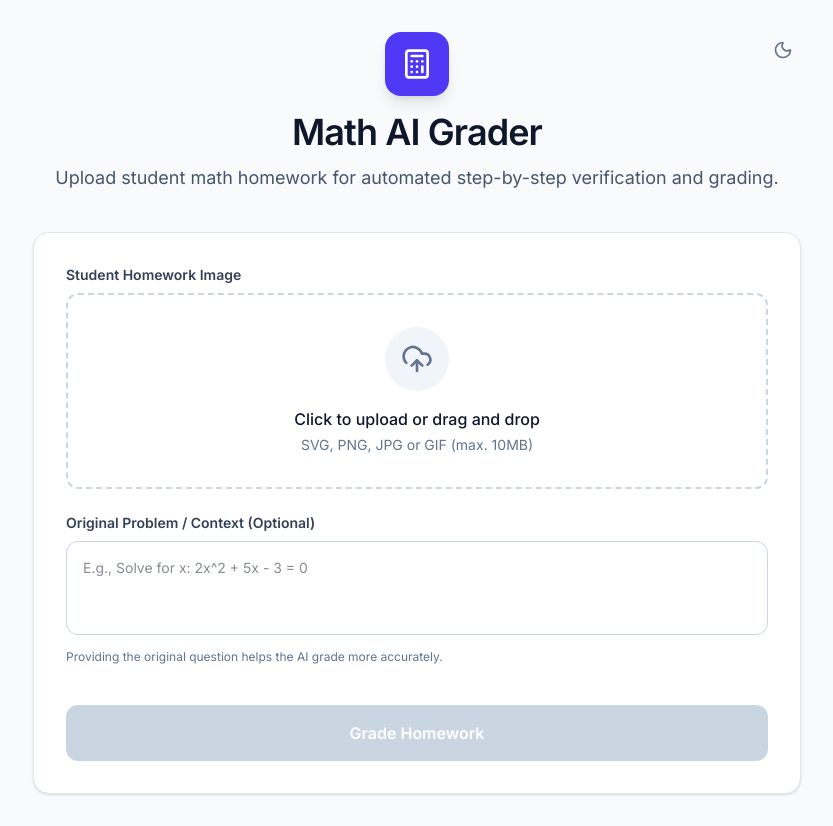
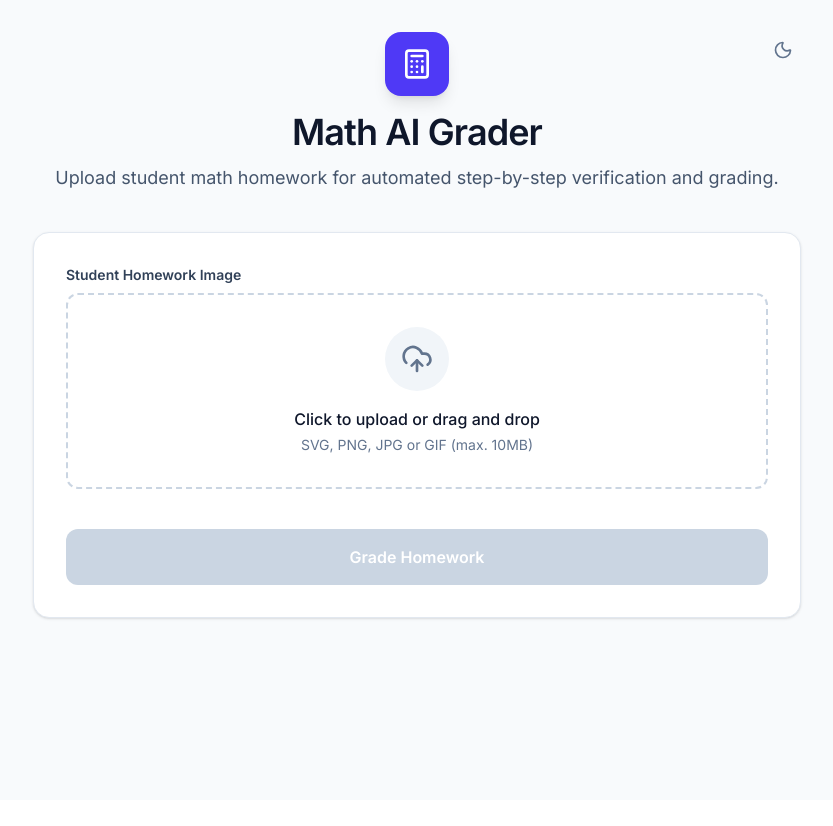
Before and after one commit to mrkhakimovv/MathAiGrader, a React (Vite) app: page / in a window 1280 px wide. Shown: the whole page, without its empty margins (223-1056 px from the left). After the commit the page ends 800 px from the top, so only its background shows below. Built offline with nearby package versions, Linux system fonts and the light colour scheme.

Commit message:
refactor: remove problem context input
Delete the unused problem context field from the frontend UI and the API request to simplify the grading interface.

```diff
--- a/server.ts
+++ b/server.ts
@@ -34,7 +34,7 @@ async function startServer() {
 
   app.post("/api/grade", limiter, async (req, res) => {
     try {
-      const { imageBase64, mimeType, problemContext } = req.body;
+      const { imageBase64, mimeType } = req.body;
 
       if (!imageBase64 || !mimeType) {
         return res.status(400).json({ error: "Image data is required" });
@@ -48,7 +48,7 @@ async function startServer() {
 
       const promptString = `You are an expert mathematics teacher evaluating a student's homework submission. Your native language is Uzbek, and you MUST provide all feedback, explanations, and evaluations exclusively in the Uzbek language.
 
-${problemContext ? `The student was asked to solve the following problem: "${problemContext}"` : "The student submitted a math problem."}
+The student submitted a math problem.
 
 Please analyze the provided image of the student's work. Follow these steps:
 1. Carefully transcribe the student's entire solution, line by line. Use LaTeX enclosed in $ for inline math and $$ for block math (e.g. $x^2 + y^2 = z^2$).
--- a/src/App.tsx
+++ b/src/App.tsx
@@ -7,7 +7,6 @@ import { Calculator, Loader2, Moon, Sun } from "lucide-react";
 
 export default function App() {
   const [selectedFile, setSelectedFile] = useState<File | null>(null);
-  const [problemContext, setProblemContext] = useState("");
   const [isLoading, setIsLoading] = useState(false);
   const [result, setResult] = useState<GradingResult | null>(null);
   const [history, setHistory] = useState<GradingResult[]>([]);
@@ -46,7 +45,6 @@ export default function App() {
 
   const handleReset = () => {
     setSelectedFile(null);
-    setProblemContext("");
     setResult(null);
     setError(null);
   };
@@ -75,7 +73,6 @@ export default function App() {
         body: JSON.stringify({
           imageBase64: base64String,
           mimeType: selectedFile.type,
-          problemContext,
         }),
       });
 
@@ -136,26 +133,6 @@ export default function App() {
                   />
                 </div>
 
-                <div>
-                  <label
-                    htmlFor="problemContext"
-                    className="mb-2 block text-sm font-semibold text-slate-700 dark:text-slate-300"
-                  >
-                    Original Problem / Context (Optional)
-                  </label>
-                  <textarea
-                    id="problemContext"
-                    rows={3}
-                    className="w-full resize-none rounded-xl border border-slate-300 dark:border-slate-700 bg-white dark:bg-slate-950 p-4 text-sm text-slate-900 dark:text-slate-100 transition-colors focus:border-indigo-500 focus:outline-none focus:ring-1 focus:ring-indigo-500 dark:focus:border-indigo-400 dark:focus:ring-indigo-400"
-                    placeholder="E.g., Solve for x: 2x^2 + 5x - 3 = 0"
-                    value={problemContext}
-                    onChange={(e) => setProblemContext(e.target.value)}
-                  />
-                  <p className="mt-2 text-xs text-slate-500 dark:text-slate-400">
-                    Providing the original question helps the AI grade more accurately.
-                  </p>
-                </div>
-
                 {error && (
                   <div className="rounded-lg bg-rose-50 dark:bg-rose-900/30 border border-rose-200 dark:border-rose-800 p-4 text-sm text-rose-800 dark:text-rose-300">
                     {error}
```
